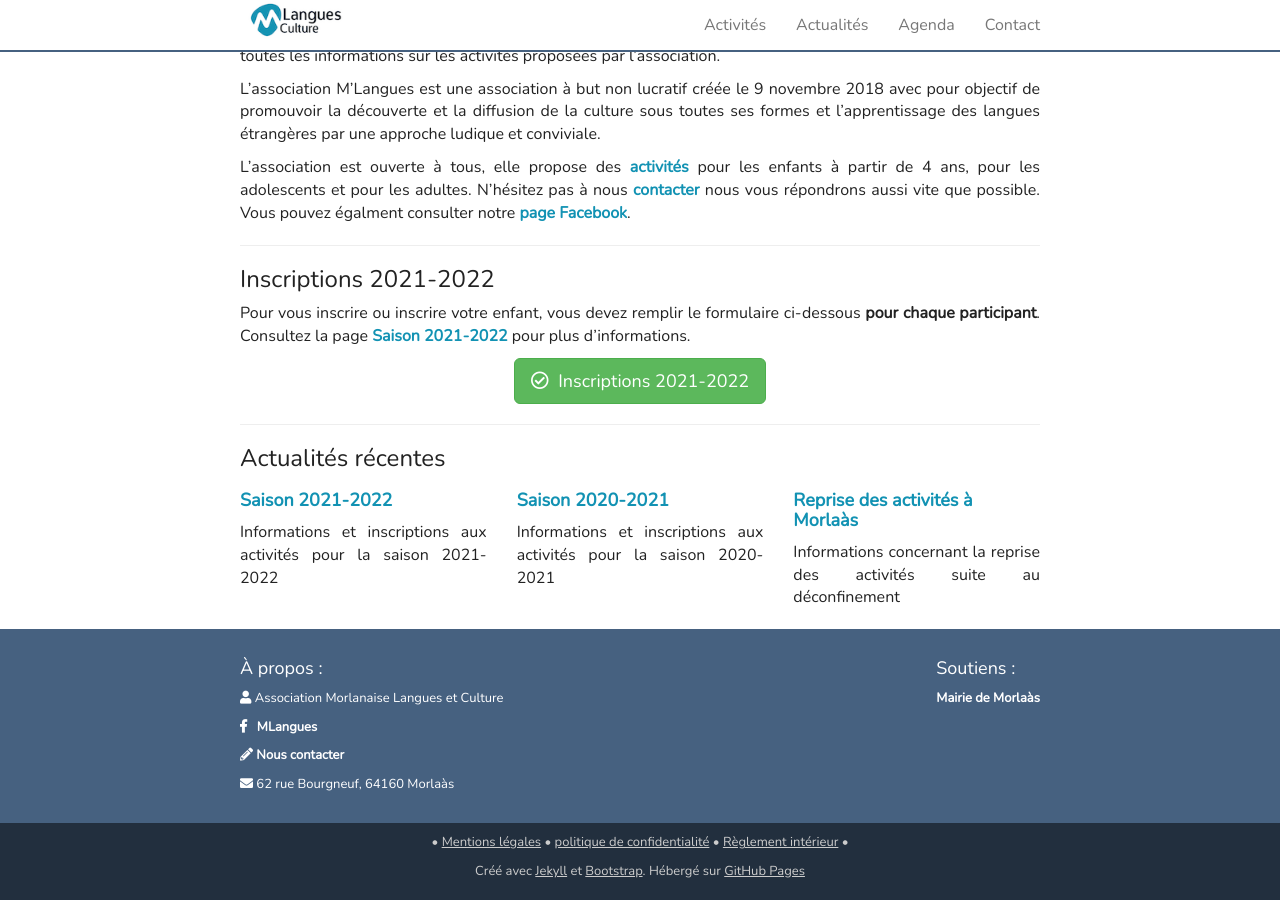
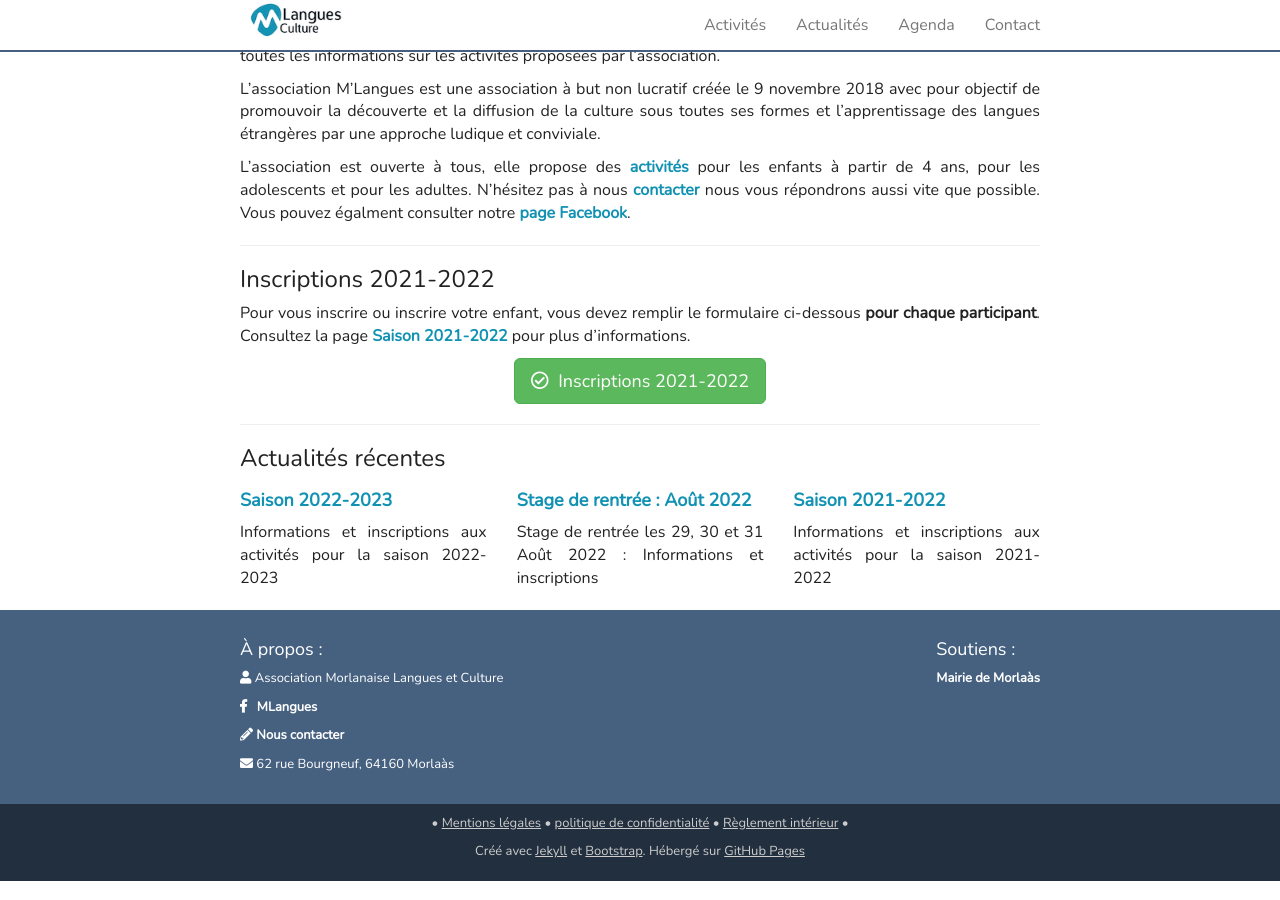
Before and after one commit to mlangues64/mlangues64.github.io, a Jekyll site: the page built from index.md, in a window 1280 px wide and 900 px high, scrolled down 675 px. Built offline with Jekyll 4.4.1, drawn with Linux system fonts in a browser that asks for light colours; nearby versions of some CDN libraries; some of the changed lines change nothing that is shown.

Commit message:
update stage + rentree 2022

```diff
--- /dev/null
+++ b/_posts/2022-07-01-stage-aout-2022.markdown
@@ -0,0 +1,61 @@
+---
+layout: post
+title: "Stage de rentrée : Août 2022"
+excerpt: "Stage de rentrée les 29, 30 et 31 Août 2022 : Informations et inscriptions"
+comments: false
+author: M'Langues
+---
+
+Avant la reprise de cette nouvelle saison 2022-2022,
+nous organisons un stage de rentrée les 29, 30 et 31 Août 2022.
+
+Le stage sera animé par Harriet !
+
+## Organisation du stage
+
+Le stage se déroulera sur 3 demi-journées les 29, 30 et 31 Août. Deux
+groupes seront ouverts :
+* un groupe en matinée : 9h - 12h
+* un groupe l'après-midi : 14h - 17h
+
+Le tarif est de 50€ pour les 3 demi-journées. Le paiement s'effectuera
+sur le site [HelloAsso](https://www.helloasso.com/) au plus tard au
+démarrage du stage.
+
+Lors de l'inscription, nous vous demandons d'indiquer vos disponibilités
+en précisant si vous n'êtes disponibles que le matin, que l'après midi
+ou les deux. Cela nous permettra de constituer deux groupes en fonction
+de l'âge et du niveau des participants en visant
+* un groupe sur le cycle 3 pour la préparation au collège
+* un groupe de perfectionnement et d'expression orale pour adolescents
+
+Chaque groupe est limité à 8 participants maximum. Les inscriptions
+sont ouvertes jusqu'au 22 août.
+
+
+<p class="text-center">
+    <a href="https://docs.google.com/forms/d/e/1FAIpQLSdWm2j389RWPXLKlgkvyqd1vH5OlVZ0CpWIx9NL_O0VO1gwYw/viewform?usp=sf_link" role="button" class="btn btn-lg btn-success" aria-label="Remove">
+        <span class="far fa-check-circle" aria-hidden="true"></span>
+        &nbsp;Formulaire d'inscription pour le stage de rentrée
+    </a>
+</p>
+
+
+## Inscriptions
+
+En parallèle, les inscriptions sont ouvertes pour nos ateliers réguliers
+pour l'année 2022-2023. Vous pouvez retrouver toutes les informations sur
+la page dédiée aux
+[activités et inscriptions pour l'année 2022-2023](https://mlangues64.github.io/2022/07/03/inscription2022-2023.html).
+
+Nous aurons comme chaque année le plaisir de vous retrouver pour le
+forum des associations, le samedi 3 septembre 2022, de 9h à 13h à la
+salle polyvalente de Morlaàs.
+
+## Lieu du stage
+
+Le stage se déroulera dans la bibliothèque de l'école
+Jean Moulin à Morlaàs. L'accès se fait par la rue piétonne entre l'école
+primaire (Jean Moulin) et l'école maternelle.
+
+<iframe width="100%" height="300px" frameborder="0" allowfullscreen src="https://umap.openstreetmap.fr/fr/map/mlangues_358859?scaleControl=false&miniMap=false&scrollWheelZoom=true&zoomControl=true&allowEdit=false&moreControl=true&searchControl=null&tilelayersControl=null&embedControl=null&datalayersControl=true&onLoadPanel=undefined&captionBar=false"></iframe>
--- /dev/null
+++ b/_posts/2022-07-03-inscription2022-2023.markdown
@@ -0,0 +1,148 @@
+---
+layout: post
+title: Saison 2022-2023
+excerpt: Informations et inscriptions aux activités pour la saison 2022-2023
+comments: false
+author: M'Langues
+---
+
+Les inscriptions pour l'année 2022-2023 sont ouvertes !
+
+Sur cette page, vous trouverez : les dates importantes de cette saison 2022-2023,
+les horaires des activités enfants, adolescents et adultes, les tarifs, le lieu
+des activités et [le formulaire d'inscription qui est disponible à la fin de la page.](#formulaire-dinscription)
+Veuillez prendre connaissance du
+[règlement intérieur de l'association]({{ site.baseurl }}/reglement) que vous
+devrez accepter lors de l'inscription.
+
+---
+
+Sommaire :
+
+1. [Dates importantes](#dates-importantes)
+2. [Activités enfants et adolescents](#activités-enfants-et-adolescents)
+3. [Ateliers adultes](#ateliers-adultes)
+4. [Tarifs](#tarifs)
+5. [Lieu des activités](#lieu-des-activités)
+6. [Formulaire d'inscription 2021](#formulaire-dinscription)
+
+---
+
+## Dates importantes
+
+Voici quelques dates à noter dans vos agendas. L'agenda de l'année est disponible
+en permanence sur le site de l'association : [voir agenda (en haut à droite)]({{ site.baseurl }}/agenda).
+
+* **Forum des associations :** Samedi 3 Septembre 2022 de 9h à 13h, salle polyvalente, Morlaàs
+* **Découverte des activités :** Mercredi 7 Septembre 2022, 14h - 17h ([Inscriptions gratuites mais obligatoires]())
+* **Début des activités :** Mercredi 14 Septembre 2022
+* **Fin des activités :** Mercredi 21 Juin 2023
+
+## Activités enfants et adolescents
+
+Les activités pour les enfants se dérouleront les mercredis, toute la journée,
+dans la [bibliothèque de l'école Jean Moulin à Morlaàs](#lieu-des-activités).
+
+Le mercredi 7 Septembre après midi sera dédié à des sessions de découverte
+de l'activité. Les activités démarreront le mercredi suivant, le 14 septembre.
+
+Trois tranches d'âge sont proposées : 4 - 8 ans (MS/GS - CE2), 9 - 11 ans (CM et
+préparation à l'entrée en 6ème) et 11 - 18 ans (Collège/Lycée).
+Nous constituerons les groupes au mieux en
+fonction premièrement de votre choix ainsi que de l'âge des enfants et de leur
+participation aux ateliers de l'année précédente.
+
+Les séances seront limitées à 8 enfants maximum et ouvriront à condition qu'un
+nombre minimum d'enfants soient inscrits.
+
+Les activités sont ouvertes aux enfants inscrits au centre aéré
+[Les aventuriers, à Morlaàs](http://www.cc-paysdemorlaas.fr/index.php/enfance-jeunesse/les-aventuriers). Pour être en phase avec le rythme des activités du
+centre aéré, nous vous conseillons d'inscrire votre enfant sur les ateliers en
+début de demi-journée, 9h ou 10h le matin ou 14h l'après midi.
+
+#### Ateliers le mercredi :
+
+| Horaires | Tranche d'âge |      |
+|:--------:|:-------------:|:----:|
+| 9h - 10h  | 9 - 11 ans | 8 places disponibles |
+| 10h - 11h | 4 - 8 ans  | 8 places disponibles |
+| 11h15 - 12h15 | 4 - 8 ans | 8 places disponibles |
+|:--------:|:-------------:|:----:|
+| 13h30 - 14h30 | 4 - 8 ans | 8 places disponibles |
+| 14h30 - 15h30 | 9 - 11 | 8 places disponibles |
+| 15h45 - 16h45 | 11 ans et plus | 8 places disponibles |
+|:--------:|:-------------:|:----:|
+{: .table }
+
+
+## Ateliers adultes
+
+Les ateliers dédiés aux adultes se dérouleront en soirée, les mercredis et durent
+1h30. Deux groupes sont proposés. Lors de l'inscription, vous serez invités à
+évaluer votre niveau en répondant à un formulaire en ligne conçu par l'Université
+de Cambridge : [formulaire pour tester son niveau](https://www.cambridgeenglish.org/fr/test-your-english/).
+À l'issu du test, vous obtiendrez une indication de votre niveau selon le
+[Cadre européen commun de référence pour les langues (CECRL)](http://www.cambridgeenglish.org/fr/exams-and-qualifications/cefr/).
+Saisissez votre niveau (A1, A2, B1, B2, C1 ou C2) dans le formulaire d'inscription.
+
+Vous pourrez également rencontrer Ann, notre intervenante, lors du forum des
+associations.
+
+| Jours | horaires | places |
+|:--------:|:-------------:|:----:|
+| Mercredi | 18h30 - 20h00  | 8 places disponibles |
+| Mercredi | 20h00 - 21h30  | 8 places disponibles |
+{: .table }
+
+## Tarifs
+
+Pour cette année 2022-2023, nous avons décidé de maintenir les tarifs des
+années précédentes.
+
+Les tarifs des activités, sont les suivants :
+
+* Enfants : 150 €
+* adolescents : 150 €
+* Adultes : 240 €
+
+Pour participer aux activités, chaque famille doit adhérer à l'association. Le
+montant de la cotisation annuelle est de 10€ **par famille**.
+
+Une réduction de 15 € est offerte à partir du deuxième enfant et
+de 30 € à partir du troisième enfant.
+
+Les inscriptions seront prises en compte dans l'ordre chronologique et validées
+lorsque le dossier sera complet : le formulaire d'inscription doit avoir été rempli
+**pour chaque participant** et vous devez payer l'adhésion à l'association
+ainsi que les activités auxquelles vous souhaitez participer. Le règlement peut
+être échelonné sur plusieurs mois.
+
+Le règlement de votre cotisation se fait par carte bancaire sur
+le site HelloAsso. Vous aurez deux options : paiement en une fois ou en
+trois fois. Vous pouvez effectuer un règlement par famille en sélectionnant
+plusieurs options. N'oubliez pas de choisir la cotisation annuelle de 10€.
+
+<iframe id="haWidget" allowtransparency="true" src="" style="width:100%;height:70px;border:none;"></iframe><div style="width:100%;text-align:center;">Propulsé par <a href="https://www.helloasso.com" rel="nofollow">HelloAsso (ouvre bientôt !)</a></div>
+
+<!-- <iframe id="haWidget" allowtransparency="true" src="https://www.helloasso.com/associations/m-langues/adhesions/inscriptions-2021-2022-1/widget-bouton" style="width:100%;height:70px;border:none;"></iframe><div style="width:100%;text-align:center;">Propulsé par <a href="https://www.helloasso.com" rel="nofollow">HelloAsso</a></div> -->
+
+## Lieu des activités
+
+Les ateliers et cours d'anglais auront lieu dans la bibliothèque de l'école
+Jean Moulin à Morlaàs. L'accès se fait par la rue piétonne entre l'école
+primaire (Jean Moulin) et l'école maternelle.
+
+<iframe width="100%" height="300px" frameborder="0" allowfullscreen src="https://umap.openstreetmap.fr/fr/map/mlangues_358859?scaleControl=false&miniMap=false&scrollWheelZoom=true&zoomControl=true&allowEdit=false&moreControl=true&searchControl=null&tilelayersControl=null&embedControl=null&datalayersControl=true&onLoadPanel=undefined&captionBar=false"></iframe>
+
+## Formulaire d'inscription
+
+Pour vous inscrire ou inscrire votre enfant, vous devez remplir le
+formulaire ci-dessous. Nous vous rappelons que vous devez remplir
+**un formulaire pour chaque participant**.
+
+<p class="text-center">
+    <a href="{{ site.baseurl }}/inscriptions " role="button" class="btn btn-lg btn-success" aria-label="Remove">
+        <span class="far fa-check-circle" aria-hidden="true"></span>
+        &nbsp;Inscriptions 2022-2023
+    </a>
+</p>
--- a/inscriptions.md
+++ b/inscriptions.md
@@ -3,4 +3,6 @@ layout: page
 title: Inscriptions
 ---
 
-<iframe src="https://docs.google.com/forms/d/e/1FAIpQLSeiQTtKqKb1qCklly2pxWg1Btbr0DCspp7y_BB6ZElrgtGTIQ/viewform?embedded=true" width="100%" height="900" frameborder="0" marginheight="0" marginwidth="0">Chargement...</iframe>
+## Ouverture des inscriptions imminente
+
+<!-- <iframe src="https://docs.google.com/forms/d/e/1FAIpQLSd6CXXGwM65VjXHDTUP972g2H7TIlBoHxDtz5OSsWxjoyYqWw/viewform?embedded=true" width="100%" height="900" frameborder="0" marginheight="0" marginwidth="0">Chargement...</iframe> -->
```
